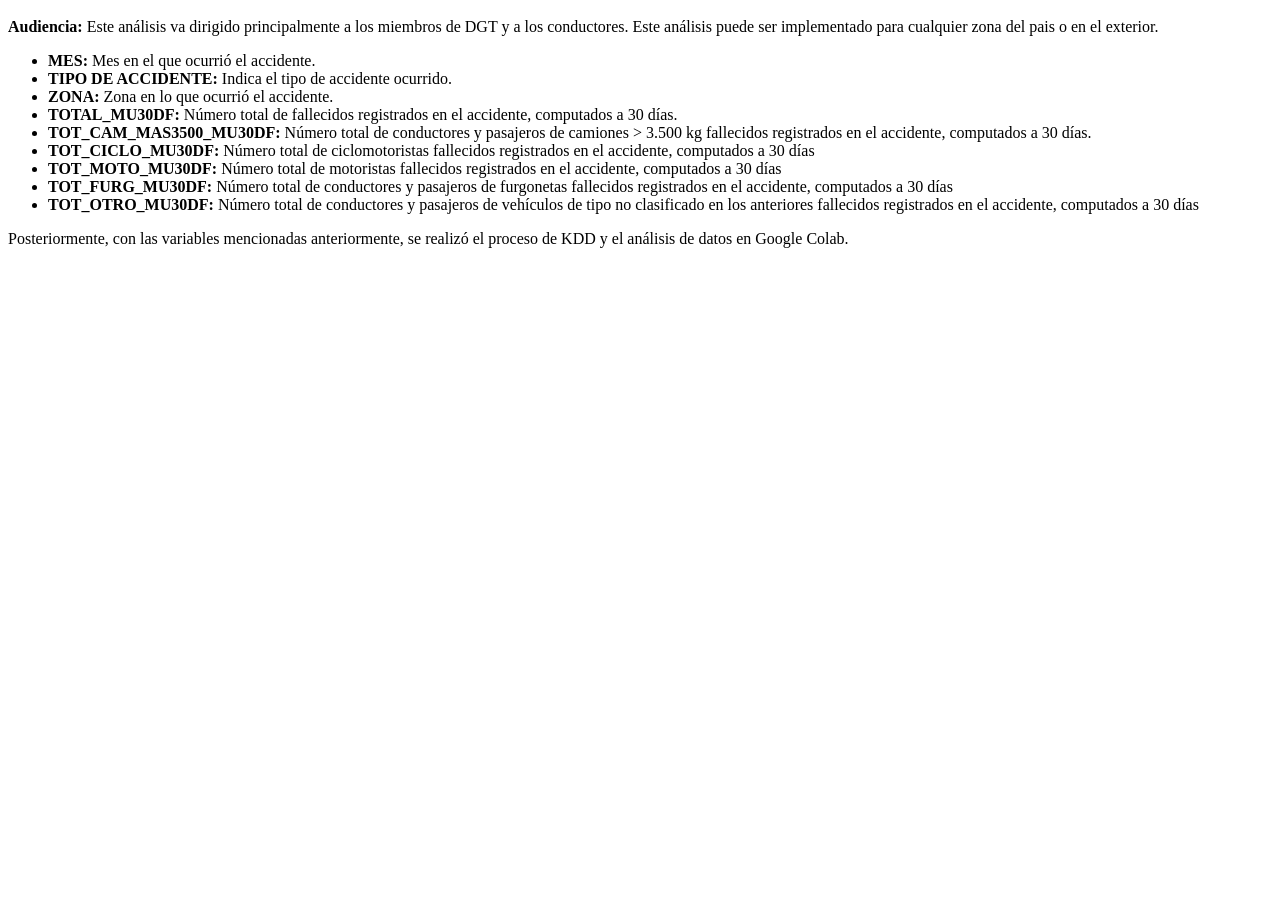
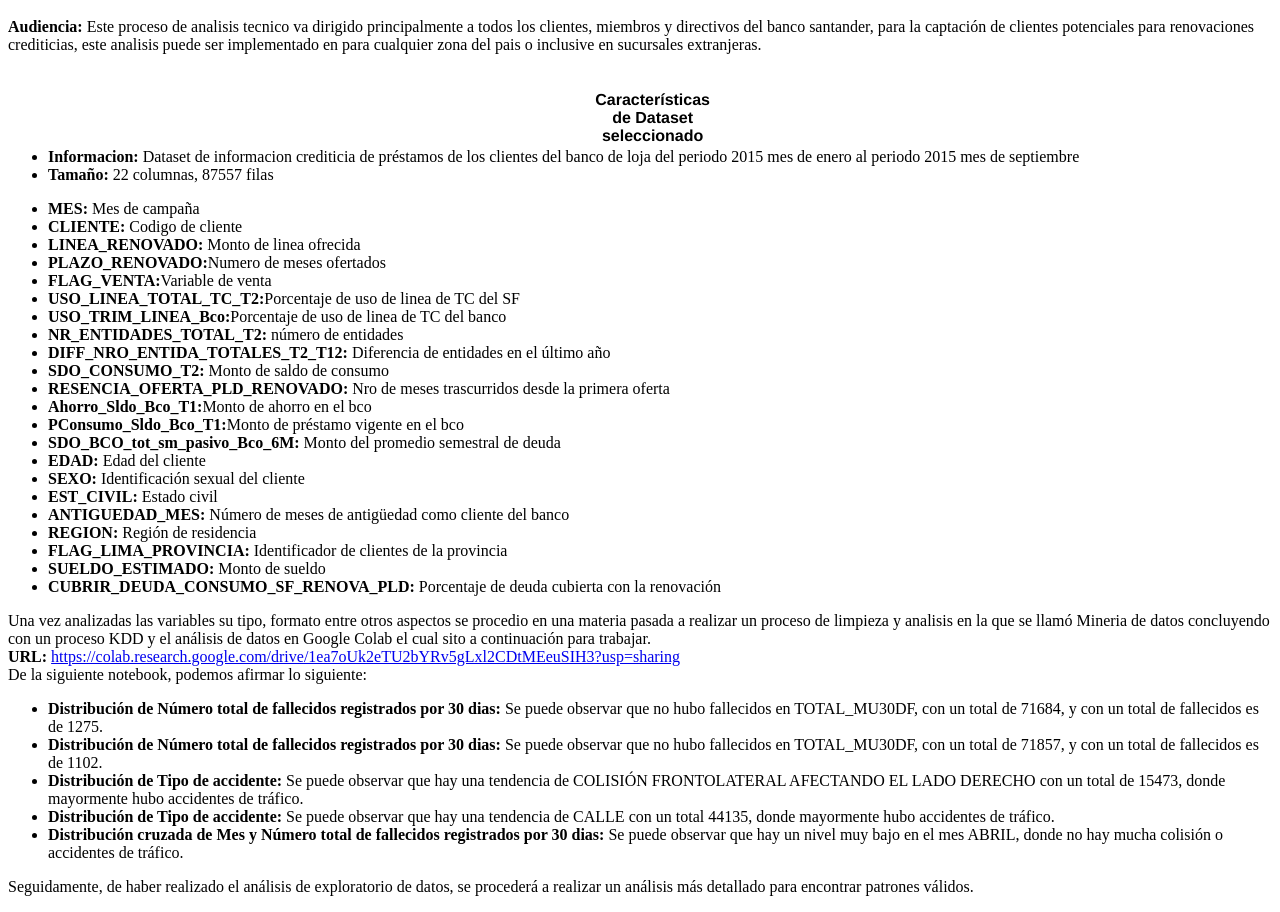
Before and after one commit to MiguelCuevaMact/Proyecto_de_Curso_Visualizaci-n_de_Datos, a website: page index.html in a window 1280 px wide. Shown: the part 1042-1954 px from the top of the page. Before the commit the page ends 1298 px from the top, so only its background shows below. Drawn offline with Linux system fonts and the light colour scheme.

Commit message:
1 file modified

```diff
--- a/index.html
+++ b/index.html
@@ -135,6 +135,7 @@ repositorio de bases de datos e información anual se debe tener claves de acces
 </div>
 <h4>Objetivos</h4>
 <div>
+
 El objetivo principal es presentar los resultados de forma visual despues de haber hecho el analisis y estudio del prestente dataseet (pre-limpiado por medio de la materia de mineria de datos), cuyos resultados visuales nos permitan adentrarnos en el conocimiento que nos ofrece este dataseet y asi generar y propomer toma de decisiones para mejorar el sistema crediticio que ofrece el banco Santander en nuestra región.
 
 Por lo cual este análisis pretende responder a las siguientes preguntas:
@@ -147,18 +148,67 @@ Por lo cual este análisis pretende responder a las siguientes preguntas:
 
 </div>
 <h4>Análisis/Metodología</h4>
-<b>Audiencia:</b> Este análisis va dirigido principalmente a los miembros de DGT y a los conductores. Este análisis puede ser implementado para cualquier zona del pais o en el exterior.
+
+<b>Audiencia:</b> Este proceso de analisis tecnico va dirigido principalmente a todos los clientes, miembros y directivos del banco santander, para la captación de clientes potenciales para renovaciones crediticias, este analisis puede ser implementado en para cualquier zona del pais o inclusive en sucursales extranjeras.
+
+
+<p> </p>
+<h5>Características de Dataset seleccionado</h5>
+
+
+<ul>
+<li><b>Informacion:</b>  Dataset de informacion crediticia de préstamos de los
+  clientes del banco de loja del periodo 2015 mes de
+  enero al periodo 2015 mes de septiembre </li>
+<li><b> Tamaño: </b> 22 columnas, 87557 filas </li>
+<p> </p>
 <p> </p>
 
+
+<li><b>MES:</b> Mes de campaña</li>
+<li><b>CLIENTE:</b> Codigo de cliente</li>
+<li><b>LINEA_RENOVADO:</b> Monto de linea ofrecida</li>
+<li><b>PLAZO_RENOVADO:</b>Numero de meses ofertados  </li>
+<li><b>FLAG_VENTA:</b>Variable de venta </li>
+<li><b>USO_LINEA_TOTAL_TC_T2:</b>Porcentaje de uso de linea de TC del SF </li>
+<li><b>USO_TRIM_LINEA_Bco:</b>Porcentaje de uso de linea de TC del banco </li>
+<li><b>NR_ENTIDADES_TOTAL_T2:</b> número de entidades </li>
+<li><b>DIFF_NRO_ENTIDA_TOTALES_T2_T12:</b> Diferencia de entidades en el último año  </li>
+<li><b>SDO_CONSUMO_T2:</b> Monto de saldo de consumo </li>
+<li><b>RESENCIA_OFERTA_PLD_RENOVADO:</b> Nro de meses trascurridos desde la primera
+  oferta </li>
+<li><b>Ahorro_Sldo_Bco_T1:</b>Monto de ahorro en el bco</li>
+<li><b>PConsumo_Sldo_Bco_T1:</b>Monto de préstamo vigente en el bco </li>
+<li><b>SDO_BCO_tot_sm_pasivo_Bco_6M:</b> Monto del promedio semestral de deuda </li>
+<li><b>EDAD:</b> Edad del cliente </li>
+<li><b>SEXO:</b> Identificación sexual del cliente </li>
+<li><b>EST_CIVIL:</b> Estado civil </li>
+<li><b>ANTIGUEDAD_MES:</b> Número de meses de antigüedad como
+  cliente del banco</li>
+<li><b>REGION:</b> Región de residencia</li>
+<li><b>FLAG_LIMA_PROVINCIA:</b> Identificador de clientes de la provincia</li>
+<li><b>SUELDO_ESTIMADO:</b> Monto de sueldo</li>
+<li><b>CUBRIR_DEUDA_CONSUMO_SF_RENOVA_PLD:</b> Porcentaje de deuda cubierta con la
+  renovación</li>
+
+
+
+</ul>
+<div> Una vez analizadas las variables su tipo, formato entre otros aspectos se procedio en una materia pasada a realizar un proceso de limpieza y analisis en la que se llamó Mineria de datos concluyendo con un proceso  KDD y el análisis de datos en Google Colab el cual sito a continuación para trabajar.  </div>
+
+<b>URL:</b> <a
+href="https://colab.research.google.com/drive/1ea7oUk2eTU2bYRv5gLxl2CDtMEeuSIH3?usp=sharing">https://colab.research.google.com/drive/1ea7oUk2eTU2bYRv5gLxl2CDtMEeuSIH3?usp=sharing</a><br>
+
+De la siguiente notebook, podemos afirmar lo siguiente:
+<p> </p>
 <ul>
-<li><b>MES:</b> Mes en el que ocurrió el accidente.</li>
-<li><b>TIPO DE ACCIDENTE:</b> Indica el tipo de accidente ocurrido.</li>
-<li><b>ZONA:</b> Zona en lo que ocurrió el accidente.</li>
-<li><b>TOTAL_MU30DF:</b> Número total de fallecidos registrados en el accidente, computados a 30 días.</li>
-<li><b>TOT_CAM_MAS3500_MU30DF:</b> Número total de conductores y pasajeros de camiones > 3.500 kg fallecidos registrados en el accidente, computados a 30 días.</li>
-<li><b>TOT_CICLO_MU30DF:</b> Número total de ciclomotoristas fallecidos registrados en el accidente, computados a 30 días</li>
-<li><b>TOT_MOTO_MU30DF:</b> Número total de motoristas fallecidos registrados en el accidente, computados a 30 días</li>
-<li><b>TOT_FURG_MU30DF:</b> Número total de conductores y pasajeros de furgonetas fallecidos registrados en el accidente, computados a 30 días</li>
-<li><b>TOT_OTRO_MU30DF:</b> Número total de conductores y pasajeros de vehículos de tipo no clasificado en los anteriores fallecidos registrados en el accidente, computados a 30 días</li>
+
+<li><b>Distribución de Número total de fallecidos registrados por 30 dias:</b> Se puede observar que no hubo fallecidos en TOTAL_MU30DF, con un total de 71684, y con un total de fallecidos es de 1275.</li>
+<li><b>Distribución de Número total de fallecidos registrados por 30 dias:</b> Se puede observar que no hubo fallecidos en TOTAL_MU30DF, con un total de 71857, y con un total de fallecidos es de 1102.</li>
+<li><b>Distribución de Tipo de accidente: </b> Se puede observar que hay una tendencia de COLISIÓN FRONTOLATERAL AFECTANDO EL LADO DERECHO con un total de 15473, donde mayormente hubo accidentes de tráfico. </li>
+<li><b>Distribución de Tipo de accidente:</b> Se puede observar que hay una tendencia de CALLE con un total 44135, donde mayormente hubo accidentes de tráfico. </li>
+<li><b>Distribución cruzada de Mes y Número total de fallecidos registrados por 30 dias:</b> Se puede observar que hay un nivel muy bajo en el mes ABRIL, donde no hay mucha colisión o accidentes de tráfico.  </li>
 </ul>
-<div>Posteriormente, con las variables mencionadas anteriormente, se realizó el proceso de KDD y el análisis de datos en Google Colab.  </div>
+<p> </p>
+<div>Seguidamente, de haber realizado el análisis de exploratorio de datos, se procederá a realizar un análisis más detallado para encontrar patrones válidos.  </div>
+<p> </p>
```
